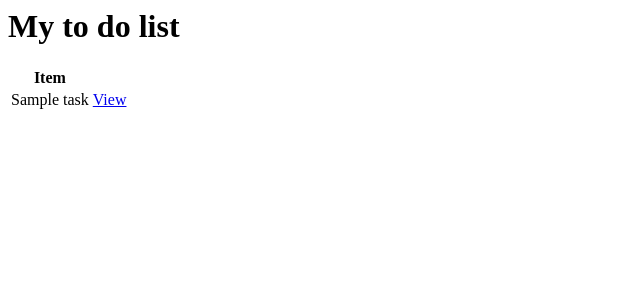
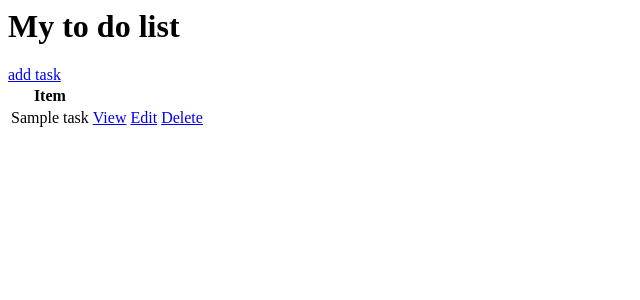
Before and after one commit to amirjonr/django-todo-list, a Django app: page / in a window 1280 px wide. Shown: the top 300 px of the page, without its empty margins (0-640 px from the left). Run offline with Django 5.2, Linux system fonts and the light colour scheme; tables that the repository leaves empty hold one stand-in row (values such as "Sample post").

Commit message:
ended crud app

```diff
--- a/base/templates/base/task_list.html
+++ b/base/templates/base/task_list.html
@@ -2,9 +2,13 @@
     My to do list
 </h1>
 
+<a href="{% url 'task-create' %}">add task</a>
+
 <table>
     <tr>
         <th>Item</th>
+        <th></th>
+        <th></th>
         <th></th>
     </tr>
     {% for task in tasks %}
@@ -14,6 +18,8 @@
         </td>
         <td>
             <a href="{% url 'task' task.id %}" >View</a>
+            <a href="{% url 'task-update' task.id %}" >Edit</a>
+            <a href="{% url 'task-delete' task.id %}" >Delete</a>
         </td>
     </tr>
     {% empty %}
--- a/base/urls.py
+++ b/base/urls.py
@@ -1,8 +1,11 @@
 from django.urls import path
 
-from .views import TaskList, TaskDetail
+from .views import TaskList, TaskDetail, TaskCreate, TaskUpdate, TaskDelete
 
 urlpatterns = [
     path('', TaskList.as_view(), name='tasks'),
     path('tasks/<int:pk>/', TaskDetail.as_view(), name='task'),
+    path('tasks/create', TaskCreate.as_view(), name='task-create'),
+    path('tasks/<int:pk>/update', TaskUpdate.as_view(), name='task-update'),
+    path('tasks/<int:pk>/delete', TaskDelete.as_view(), name='task-delete'),
 ]
--- a/base/views.py
+++ b/base/views.py
@@ -1,6 +1,7 @@
-from django.views.generic.edit import CreateView
+from django.urls import reverse_lazy
+from django.views.generic.detail import DetailView
+from django.views.generic.edit import CreateView, UpdateView, DeleteView
 from django.views.generic.list import ListView
-from django.views.generic.detail import DetailView
 
 from .models import Task
 
@@ -9,13 +10,27 @@ from .models import Task
 
 class TaskList(ListView):
     model = Task
-
     context_object_name = 'tasks'
 
 
 class TaskDetail(DetailView):
     model = Task
+    context_object_name = 'task'
+    template_name = 'base/task.html'
 
-    context_object_name = 'task'
 
-    template_name = 'base/task.html'
+class TaskCreate(CreateView):
+    model = Task
+    fields = '__all__'
+    success_url = reverse_lazy('tasks')
+
+
+class TaskUpdate(UpdateView):
+    model = Task
+    fields = '__all__'
+    success_url = reverse_lazy('tasks')
+
+
+class TaskDelete(DeleteView):
+    model = Task
+    success_url = reverse_lazy('tasks')
```
Also changed, not shown: base/templates/base/task_confirm_delete.html (added, +9 -0 lines), base/templates/base/task_form.html (added, +11 -0 lines).
